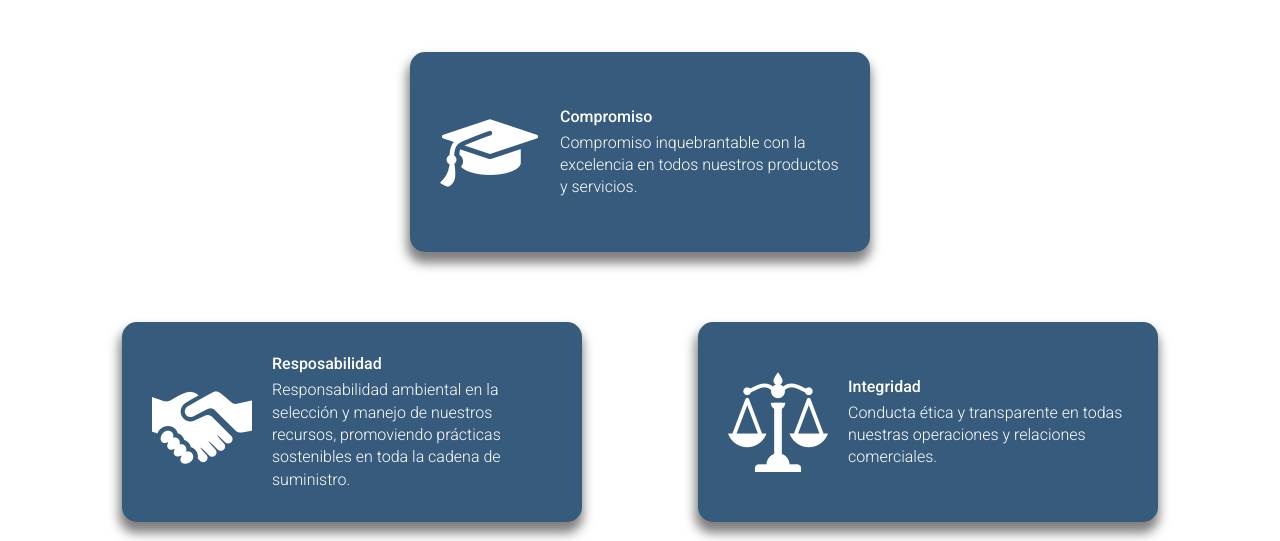
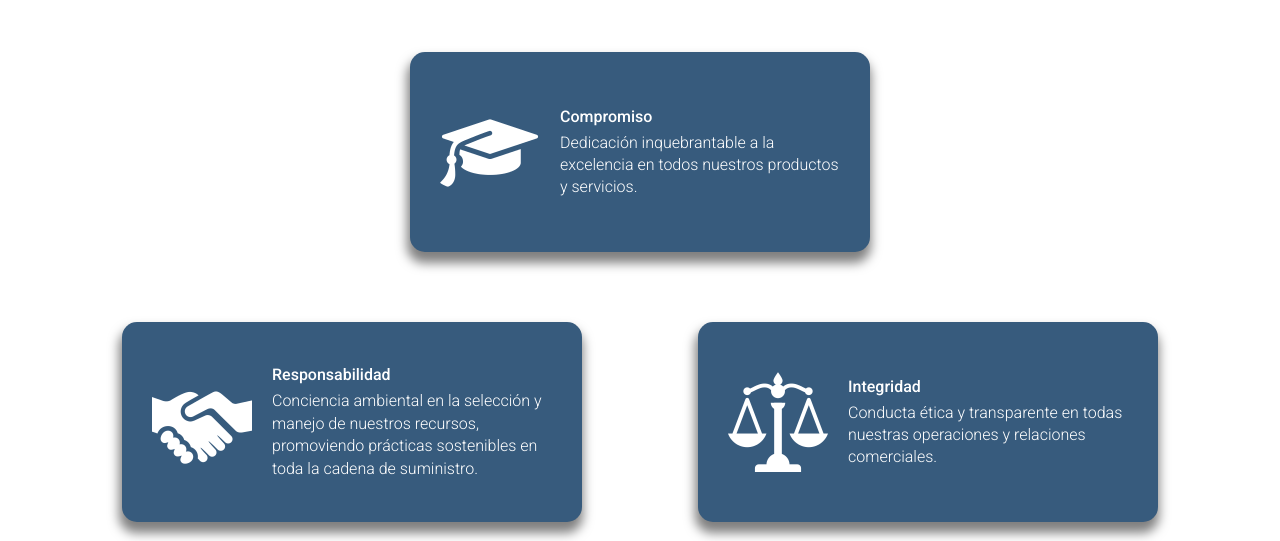
Before and after one commit to luisantonio16/MadeiraTech, a React (Vite) app: page /about in a window 1280 px wide. Shown: the part 2720-3261 px from the top of the page. Built offline with nearby package versions, Linux system fonts and the light colour scheme; a web font is replaced by a local one.

Commit message:
paraphrase some texts

```diff
--- a/src/pages/AboutUs.jsx
+++ b/src/pages/AboutUs.jsx
@@ -139,10 +139,7 @@ const AboutUs = () => {
                             </div>
                             <div className="about-card-info">
                                 <h2>Compromiso</h2>
-                                <p> Compromiso inquebrantable
-                                    con la excelencia en todos
-                                    nuestros productos y servicios.</p>
-
+                                <p>Dedicación inquebrantable a la excelencia en todos nuestros productos y servicios.</p>
                             </div>
                         </div>
 
@@ -154,11 +151,8 @@ const AboutUs = () => {
                                 <img src={cardImagen2} className='about-card--img' />
                             </div>
                             <div className="about-card-info">
-                                <h2>Resposabilidad</h2>
-                                <p> Responsabilidad ambiental en la selección y manejo
-                                    de nuestros recursos, promoviendo prácticas sostenibles en
-                                    toda la cadena de suministro.</p>
-
+                                <h2>Responsabilidad</h2>
+                                <p>Conciencia ambiental en la selección y manejo de nuestros recursos, promoviendo prácticas sostenibles en toda la cadena de suministro.</p>
                             </div>
                         </div>
                         <div className="about-card" data-aos="fade-up"
@@ -168,10 +162,7 @@ const AboutUs = () => {
                             </div>
                             <div className="about-card-info">
                                 <h2>Integridad</h2>
-                                <p> Conducta
-                                    ética y transparente en todas nuestras
-                                    operaciones y relaciones comerciales.</p>
-
+                                <p>Conducta ética y transparente en todas nuestras operaciones y relaciones comerciales.</p>
                             </div>
                         </div>
 
```
